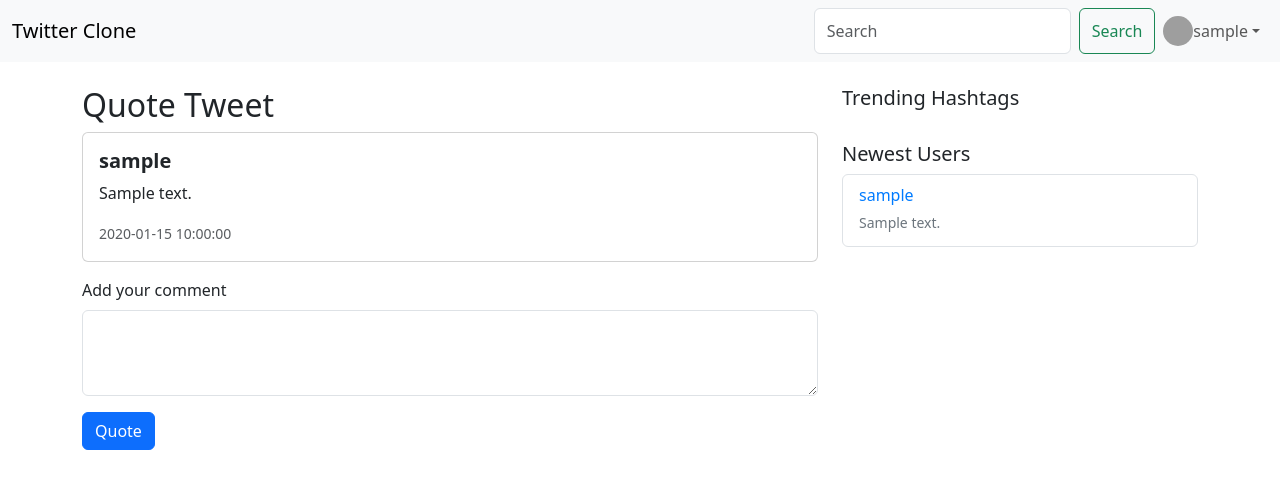
After one commit to drakeg/twitclone, a Flask app: page /quote/1 in a window 1280 px wide. The commit adds this page. Shown: the top 489 px of the page. Run offline with Flask 3, Linux system fonts and the light colour scheme; a user stored in the database is signed in; tables that the repository leaves empty hold one stand-in row (values such as "Sample post"); grey boxes are pictures that could not be loaded.

```diff
--- a/app.py
+++ b/app.py
@@ -26,7 +26,22 @@ def gravatar(email, size=100, default='identicon', rating='g'):
 
 @app.context_processor
 def utility_processor():
-    return dict(gravatar=gravatar)
+    trending_hashtags = get_trending_hashtags()
+    newest_users = User.query.order_by(User.id.desc()).limit(5).all()
+    return dict(gravatar=gravatar, trending_hashtags=trending_hashtags, newest_users=newest_users)
+
+def get_trending_hashtags():
+    hashtags = {}
+    tweets = Tweet.query.all()
+    for tweet in tweets:
+        tags = re.findall(r'#(\w+)', tweet.content)
+        for tag in tags:
+            if tag in hashtags:
+                hashtags[tag] += 1
+            else:
+                hashtags[tag] = 1
+    sorted_hashtags = sorted(hashtags.items(), key=lambda x: x[1], reverse=True)
+    return [tag for tag, count in sorted_hashtags[:5]]
 
 class Follows(db.Model):
     follower_id = db.Column(db.Integer, db.ForeignKey('user.id'), primary_key=True)
@@ -43,6 +58,7 @@ class User(db.Model, UserMixin):
                                secondaryjoin=(id == Follows.followed_id),
                                backref=db.backref('followers', lazy='dynamic'), lazy='dynamic')
     notifications = db.relationship('Notification', backref='user', lazy=True)
+    bookmarks = db.relationship('Bookmark', backref='bookmark_user', lazy=True)
 
 class Tweet(db.Model):
     id = db.Column(db.Integer, primary_key=True)
@@ -58,6 +74,15 @@ class Retweet(db.Model):
     timestamp = db.Column(db.DateTime, default=datetime.utcnow)
     user = db.relationship('User', backref=db.backref('retweets', lazy=True))
     tweet = db.relationship('Tweet', backref=db.backref('retweets', lazy=True))
+
+class Quote(db.Model):
+    id = db.Column(db.Integer, primary_key=True)
+    user_id = db.Column(db.Integer, db.ForeignKey('user.id'), nullable=False)
+    tweet_id = db.Column(db.Integer, db.ForeignKey('tweet.id'), nullable=False)
+    content = db.Column(db.String(144), nullable=False)
+    timestamp = db.Column(db.DateTime, default=datetime.utcnow)
+    user = db.relationship('User', backref=db.backref('quotes', lazy=True))
+    tweet = db.relationship('Tweet', backref=db.backref('quotes', lazy=True))
 
 class DirectMessage(db.Model):
     id = db.Column(db.Integer, primary_key=True)
@@ -75,6 +100,14 @@ class Notification(db.Model):
     timestamp = db.Column(db.DateTime, default=datetime.utcnow)
     read = db.Column(db.Boolean, default=False)
 
+class Bookmark(db.Model):
+    id = db.Column(db.Integer, primary_key=True)
+    user_id = db.Column(db.Integer, db.ForeignKey('user.id'), nullable=False)
+    tweet_id = db.Column(db.Integer, db.ForeignKey('tweet.id'), nullable=False)
+    timestamp = db.Column(db.DateTime, default=datetime.utcnow)
+    user = db.relationship('User', backref='bookmark_relationships')
+    tweet = db.relationship('Tweet', backref='bookmarked_tweets')
+
 @login_manager.user_loader
 def load_user(user_id):
     return db.session.get(User, int(user_id))
@@ -82,9 +115,18 @@ def load_user(user_id):
 @app.route('/')
 @login_required
 def index():
-    tweets = Tweet.query.order_by(Tweet.timestamp.desc()).all()
-    retweets = Retweet.query.order_by(Retweet.timestamp.desc()).all()
-    return render_template('index.html', tweets=tweets, retweets=retweets, current_user=current_user)
+    tweets = Tweet.query.all()
+    retweets = Retweet.query.all()
+    quotes = Quote.query.all()
+
+    # Combine and sort all posts by timestamp
+    all_posts = sorted(
+        tweets + retweets + quotes,
+        key=lambda post: post.timestamp,
+        reverse=True
+    )
+
+    return render_template('index.html', posts=all_posts, current_user=current_user)
 
 @app.route('/register', methods=['GET', 'POST'])
 def register():
@@ -159,6 +201,22 @@ def retweet(tweet_id):
     db.session.commit()
     flash('You have retweeted this tweet!', 'success')
     return redirect(url_for('index'))
+
+@app.route('/quote/<int:tweet_id>', methods=['GET', 'POST'])
+@login_required
+def quote(tweet_id):
+    tweet = Tweet.query.get_or_404(tweet_id)
+    if request.method == 'POST':
+        content = request.form['content']
+        if len(content) <= 144:
+            quote = Quote(user_id=current_user.id, tweet_id=tweet.id, content=content)
+            db.session.add(quote)
+            db.session.commit()
+            flash('You have quoted this tweet!', 'success')
+            return redirect(url_for('index'))
+        else:
+            flash('Quote content exceeds 144 characters.', 'danger')
+    return render_template('quote.html', tweet=tweet)
 
 @app.route('/messages')
 @login_required
@@ -281,6 +339,22 @@ def notifications():
     notifications = Notification.query.filter_by(user_id=current_user.id).order_by(Notification.timestamp.desc()).all()
     return render_template('notifications.html', notifications=notifications)
 
+@app.route('/bookmark/<int:tweet_id>', methods=['POST'])
+@login_required
+def bookmark(tweet_id):
+    tweet = Tweet.query.get_or_404(tweet_id)
+    bookmark = Bookmark(user_id=current_user.id, tweet_id=tweet.id)
+    db.session.add(bookmark)
+    db.session.commit()
+    flash('Tweet has been bookmarked!', 'success')
+    return redirect(url_for('index'))
+
+@app.route('/bookmarks')
+@login_required
+def bookmarks():
+    bookmarks = Bookmark.query.filter_by(user_id=current_user.id).order_by(Bookmark.timestamp.desc()).all()
+    return render_template('bookmarks.html', bookmarks=bookmarks)
+
 def make_clickable_links(text):
     # Convert @username to clickable links
     text = re.sub(r'@(\w+)', r'<a href="/profile/\1">@\1</a>', text)
--- a/static/styles.css
+++ b/static/styles.css
@@ -48,3 +48,31 @@ a:hover {
 .navbar-nav .nav-link i {
     margin-right: 5px;
 }
+
+/* Styles for quoted tweets */
+blockquote {
+    padding: 10px 20px;
+    margin: 0 0 20px;
+    border-left: 5px solid #007bff;
+    background: #f8f9fa;
+}
+
+.blockquote-footer {
+    margin-top: 10px;
+    font-size: 0.875em;
+    color: #6c757d;
+}
+
+/* Styles for user bio in sidebar */
+.bio {
+    font-size: 0.875em;
+    color: #6c757d;
+    margin: 5px 0;
+}
+
+/* Align follow/unfollow button in sidebar */
+.list-group-item {
+    display: flex;
+    justify-content: space-between;
+    align-items: center;
+}
--- a/templates/base.html
+++ b/templates/base.html
@@ -31,6 +31,7 @@
                             <li><a class="dropdown-item" href="{{ url_for('profile', username=current_user.username) }}"><i class="fas fa-user"></i> Profile</a></li>
                             <li><a class="dropdown-item" href="{{ url_for('messages') }}"><i class="fas fa-envelope"></i> Messages</a></li>
                             <li><a class="dropdown-item" href="{{ url_for('notifications') }}"><i class="fas fa-bell"></i> Notifications</a></li>
+                            <li><a class="dropdown-item" href="{{ url_for('bookmarks') }}"><i class="fas fa-bookmark"></i> Bookmarks</a></li>
                             <li><hr class="dropdown-divider"></li>
                             <li><a class="dropdown-item" href="{{ url_for('logout') }}"><i class="fas fa-sign-out-alt"></i> Logout</a></li>
                         </ul>
@@ -48,6 +49,8 @@
         </div>
     </nav>
     <div class="container mt-4">
+        <div class="row">
+            <div class="col-md-8">
                 {% with messages = get_flashed_messages(with_categories=true) %}
                     {% if messages %}
                         {% for category, message in messages %}
@@ -60,6 +63,77 @@
                 {% endwith %}
                 {% block content %}{% endblock %}
             </div>
+            <div class="col-md-4">
+                <div class="sidebar">
+                    <h5>Trending Hashtags</h5>
+                    <ul class="list-group">
+                        {% for hashtag in trending_hashtags %}
+                        <li class="list-group-item">
+                            <a href="{{ url_for('hashtag', hashtag=hashtag) }}">#{{ hashtag }}</a>
+                        </li>
+                        {% endfor %}
+                    </ul>
+                    <h5 class="mt-4">Newest Users</h5>
+                    <ul class="list-group">
+                        {% for user in newest_users %}
+                        <li class="list-group-item d-flex justify-content-between align-items-center" id="user-{{ user.id }}">
+                            <div>
+                                <a href="{{ url_for('profile', username=user.username) }}">{{ user.username }}</a>
+                                <p class="bio">{{ user.bio }}</p>
+                            </div>
+                            {% if user != current_user %}
+                                {% if user not in current_user.followed %}
+                                <button class="btn btn-success btn-sm follow-btn" data-username="{{ user.username }}" data-action="follow">Follow</button>
+                                {% else %}
+                                <button class="btn btn-danger btn-sm follow-btn" data-username="{{ user.username }}" data-action="unfollow">Unfollow</button>
+                                {% endif %}
+                            {% endif %}
+                        </li>
+                        {% endfor %}
+                    </ul>
+                </div>
+            </div>
+        </div>
+    </div>
     <script src="https://cdn.jsdelivr.net/npm/bootstrap@5.3.0-alpha1/dist/js/bootstrap.bundle.min.js"></script>
+    <script>
+    document.addEventListener('DOMContentLoaded', function() {
+        const followButtons = document.querySelectorAll('.follow-btn');
+
+        followButtons.forEach(button => {
+            button.addEventListener('click', function() {
+                const username = this.getAttribute('data-username');
+                const action = this.getAttribute('data-action');
+                const url = `/${action}/${username}`;
+                const method = 'POST';
+
+                fetch(url, {
+                    method: method,
+                    headers: {
+                        'Content-Type': 'application/json',
+                        'X-CSRFToken': '{{ csrf_token() }}'
+                    }
+                })
+                .then(response => response.json())
+                .then(data => {
+                    if (data.status === 'success') {
+                        if (action === 'follow') {
+                            this.textContent = 'Unfollow';
+                            this.classList.remove('btn-success');
+                            this.classList.add('btn-danger');
+                            this.setAttribute('data-action', 'unfollow');
+                        } else {
+                            this.textContent = 'Follow';
+                            this.classList.remove('btn-danger');
+                            this.classList.add('btn-success');
+                            this.setAttribute('data-action', 'follow');
+                        }
+                    }
+                })
+                .catch(error => console.error('Error:', error));
+            });
+        });
+    });
+    </script>
 </body>
 </html>
--- /dev/null
+++ b/templates/quote.html
@@ -0,0 +1,21 @@
+{% extends "base.html" %}
+{% block content %}
+<h2>Quote Tweet</h2>
+<div class="card mb-3">
+    <div class="card-body">
+        <h5 class="card-title">
+            <a href="{{ url_for('profile', username=tweet.user.username) }}">{{ tweet.user.username }}</a>
+        </h5>
+        <p class="card-text">{{ tweet.content | make_clickable | safe }}</p>
+        <p class="card-text"><small class="text-muted">{{ tweet.timestamp.strftime('%Y-%m-%d %H:%M:%S') }}</small></p>
+    </div>
+</div>
+<form method="POST" action="{{ url_for('quote', tweet_id=tweet.id) }}">
+    <div class="mb-3">
+        <label for="content" class="form-label">Add your comment</label>
+        <textarea class="form-control" id="content" name="content" rows="3" maxlength="144"></textarea>
+    </div>
+    <input type="hidden" name="csrf_token" value="{{ csrf_token() }}">
+    <button type="submit" class="btn btn-primary">Quote</button>
+</form>
+{% endblock %}
```
Also changed, not shown: templates/bookmarks.html (added, +15 -0 lines), templates/index.html (+30 -5 lines). Lines whose indentation alone changed are shown as unchanged.
